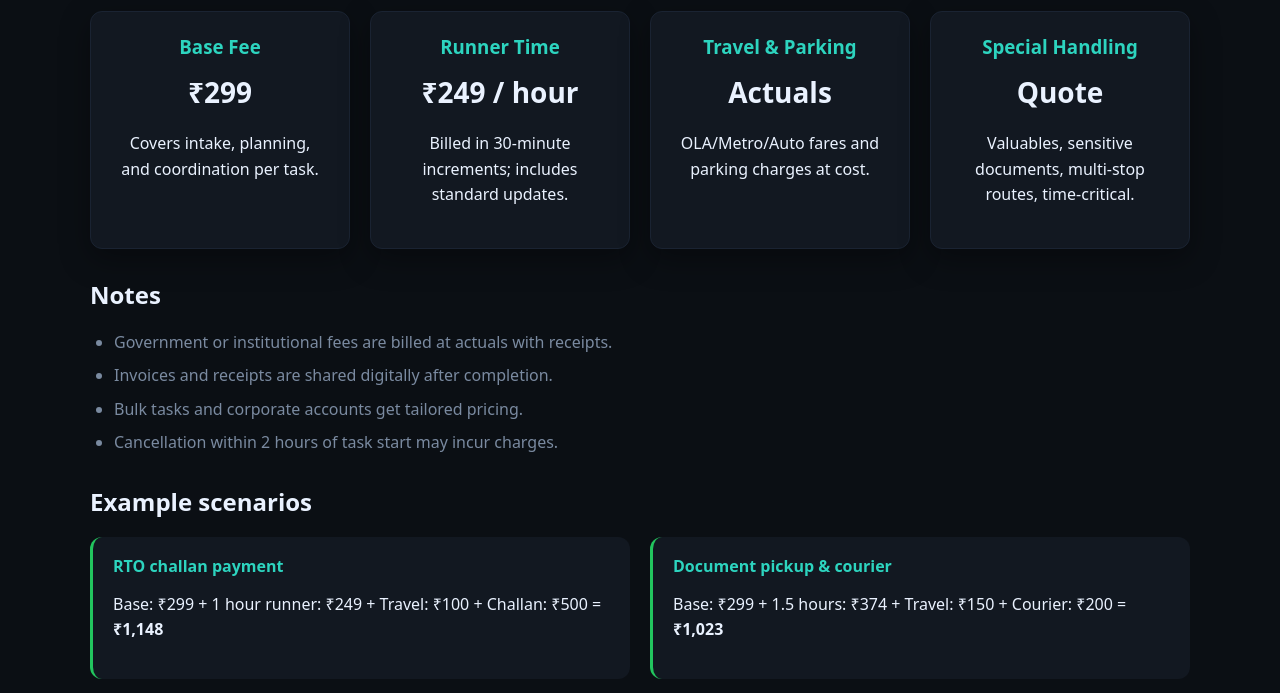
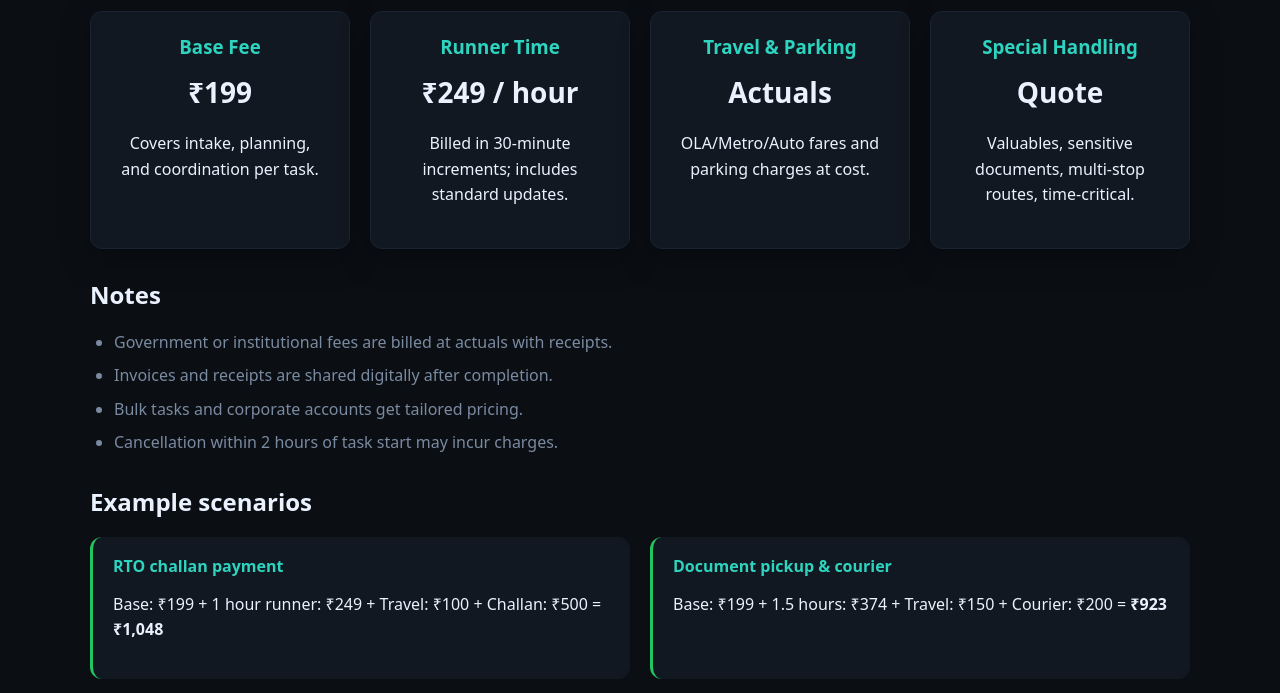
Before and after one commit to hayathkargal/taskmetro, a plain HTML site: page pricing.html in a window 1280 px wide. Shown: the part 231-924 px from the top of the page. Drawn offline with Linux system fonts and the light colour scheme.

Commit message:
Update pricing.html content

```diff
--- a/pricing.html
+++ b/pricing.html
@@ -42,7 +42,7 @@
     <div class="pricing-grid">
       <div class="price-card">
         <h3>Base Fee</h3>
-        <p class="price">₹299</p>
+        <p class="price">₹199</p>
         <p>Covers intake, planning, and coordination per task.</p>
       </div>
       <div class="price-card">
@@ -77,11 +77,11 @@
       <div class="example-grid">
         <div class="example">
           <h4>RTO challan payment</h4>
-          <p>Base: ₹299 + 1 hour runner: ₹249 + Travel: ₹100 + Challan: ₹500 = <strong>₹1,148</strong></p>
+          <p>Base: ₹199 + 1 hour runner: ₹249 + Travel: ₹100 + Challan: ₹500 = <strong>₹1,048</strong></p>
         </div>
         <div class="example">
           <h4>Document pickup & courier</h4>
-          <p>Base: ₹299 + 1.5 hours: ₹374 + Travel: ₹150 + Courier: ₹200 = <strong>₹1,023</strong></p>
+          <p>Base: ₹199 + 1.5 hours: ₹374 + Travel: ₹150 + Courier: ₹200 = <strong>₹923</strong></p>
         </div>
       </div>
     </section>
```
